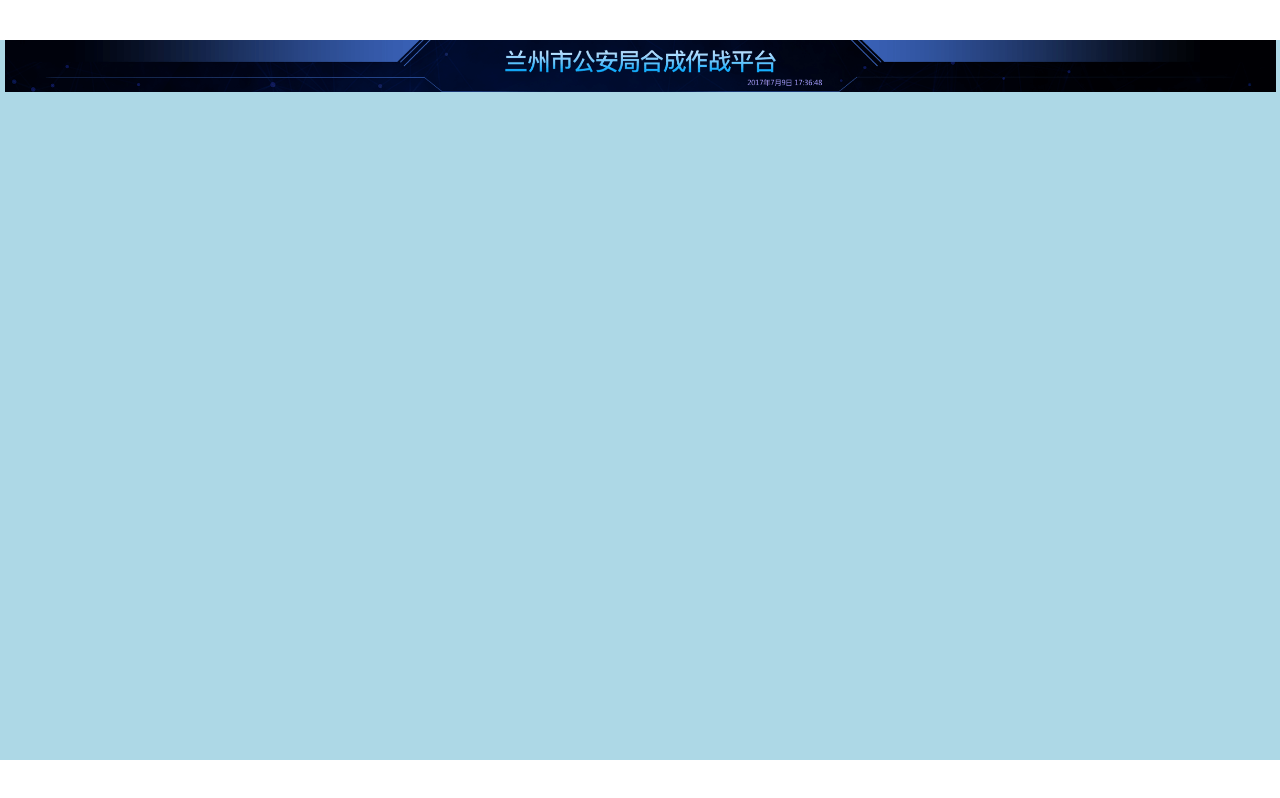
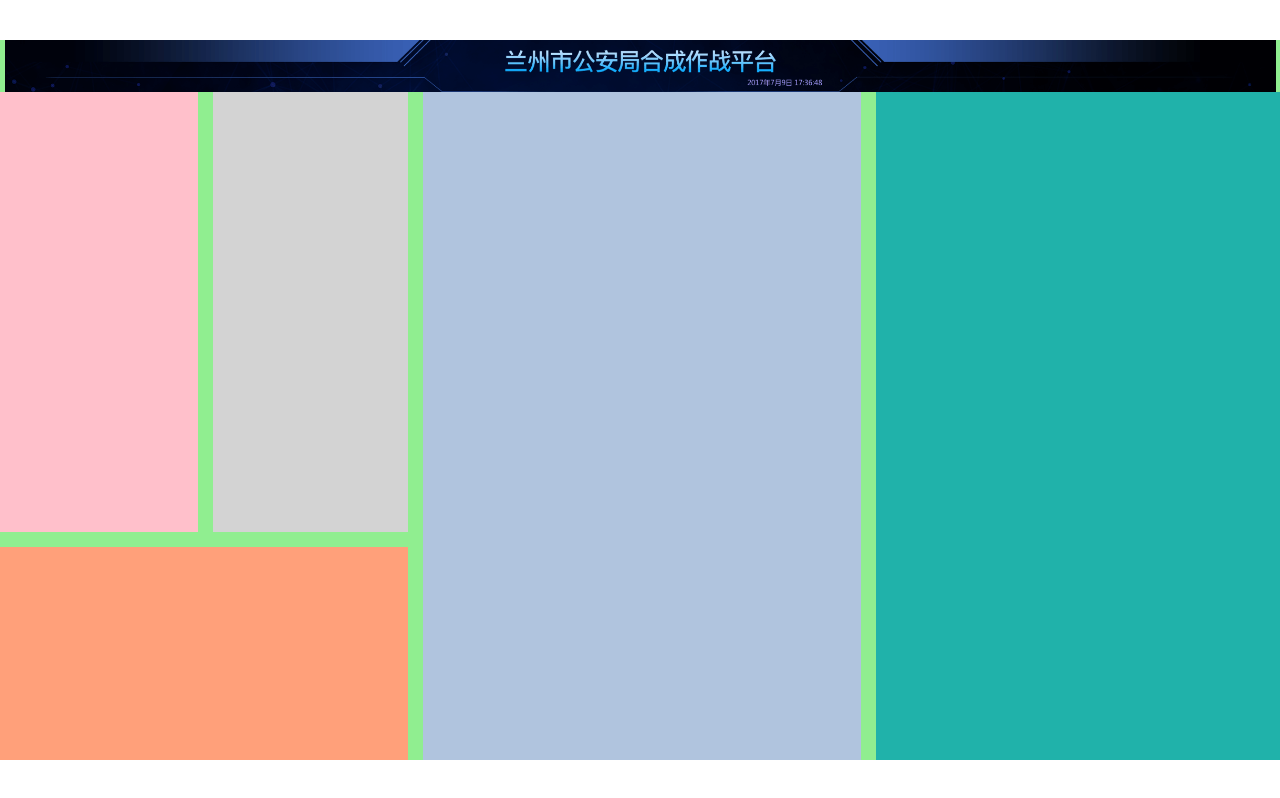
Before and after one commit to ximuli/big-screen-project, a React (Vite) app: page /#/ in a window 1280 px wide. Built offline with nearby package versions, Linux system fonts and the light colour scheme.

Commit message:
grid layout; add gap

```diff
--- a/src/pages/home.scss
+++ b/src/pages/home.scss
@@ -1,8 +1,40 @@
 @import "../shared/helper";
 
 .home-header-wrapper {
-  header {
+  flex-grow: 1;
+  display: flex;
+  flex-direction: column;
+  > header {
     height: pxtorem(99);
     background: url('./../images/header.png') center/contain no-repeat;
   }
+  > main {
+    flex-grow: 1;
+    display: grid;
+    grid-template:
+      "box1 box2 box4 box5" 755fr
+      "box3 box3 box4 box5" 366fr / 366fr 361fr 811fr 747fr;
+    grid-column-gap: pxtorem(28);
+    grid-row-gap: pxtorem(28);
+    > .section1 {
+      grid-area: box1;
+      background-color: pink;
+    }
+    > .section2 {
+      grid-area: box2;
+      background-color: lightgray;
+    }
+    > .section3 {
+      grid-area: box3;
+      background-color: lightsalmon;
+    }
+    > .section4 {
+      grid-area: box4;
+      background-color: lightsteelblue;
+    }
+    > .section5 {
+      grid-area: box5;
+      background-color: lightseagreen;
+    }
+  }
 }
--- a/src/pages/home.tsx
+++ b/src/pages/home.tsx
@@ -5,6 +5,13 @@ export const Home = () => {
   return (
     <div className="home-header-wrapper">
       <header></header>
+      <main>
+        <section className="section1"></section>
+        <section className="section2"></section>
+        <section className="section3"></section>
+        <section className="section4"></section>
+        <section className="section5"></section>
+      </main>
     </div>
   );
 };
--- a/src/shared/style.scss
+++ b/src/shared/style.scss
@@ -22,5 +22,13 @@ body {
 
 #root {
   margin: 0 auto;
-  background-color: lightblue;
+  background-color: lightgreen;
+  display: flex;
+  flex-direction: column;
 }
+
+.App {
+  flex-grow: 1;
+  display: flex;
+  flex-direction: column;
+}
```
Also changed, not shown: 1 other file (tests, documents, lock files or other folders).
